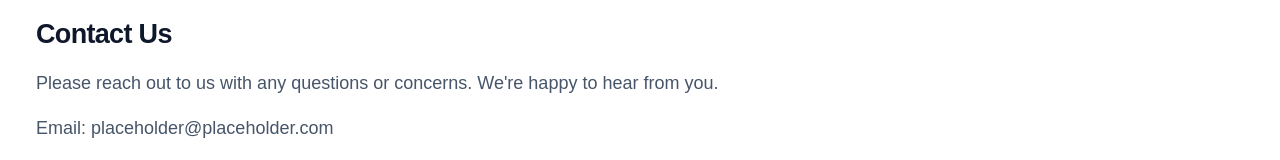
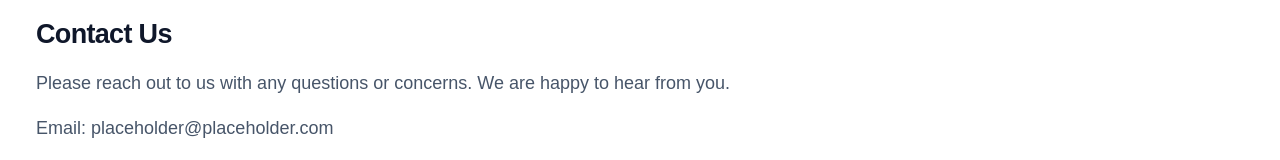
Before and after one commit to SmahiChapman/headless-templates, a Next.js app: page / in a window 1280 px wide. Shown: the part 1659-1819 px from the top of the page. Built offline with nearby package versions, Linux system fonts and the light colour scheme; no server answers; a web font is replaced by a local one.

Commit message:
Update Footer.tsx

```diff
--- a/app/components/Layout/Footer.tsx
+++ b/app/components/Layout/Footer.tsx
@@ -12,7 +12,7 @@ const Footer = () => (
             Contact Us
           </h2>
           <p className="text-sm sm:text-base text-slate-600 leading-6">
-            Please reach out to us with any questions or concerns. We're happy
+            Please reach out to us with any questions or concerns. We are happy
             to hear from you.
           </p>
           <p className="text-sm sm:text-base text-slate-600 leading-6">
```
